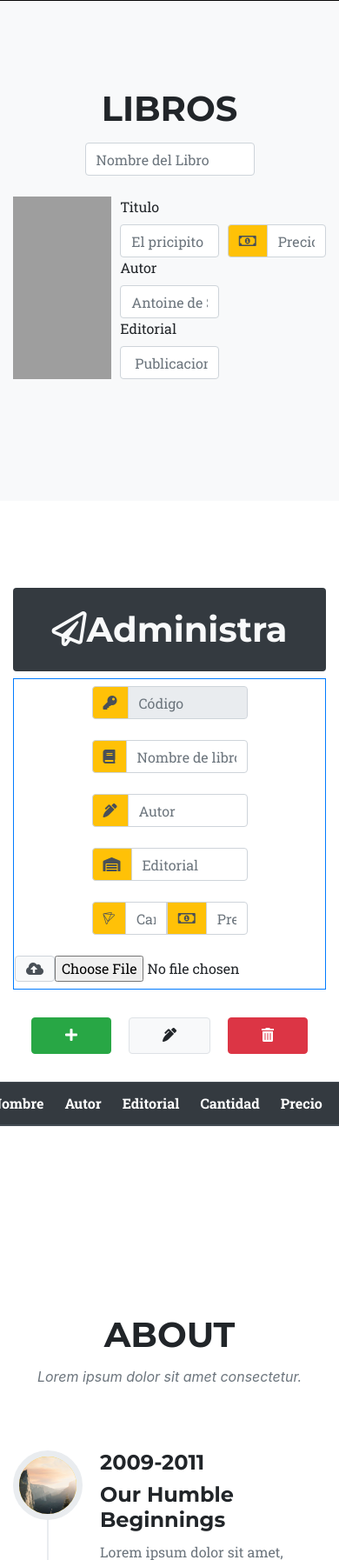
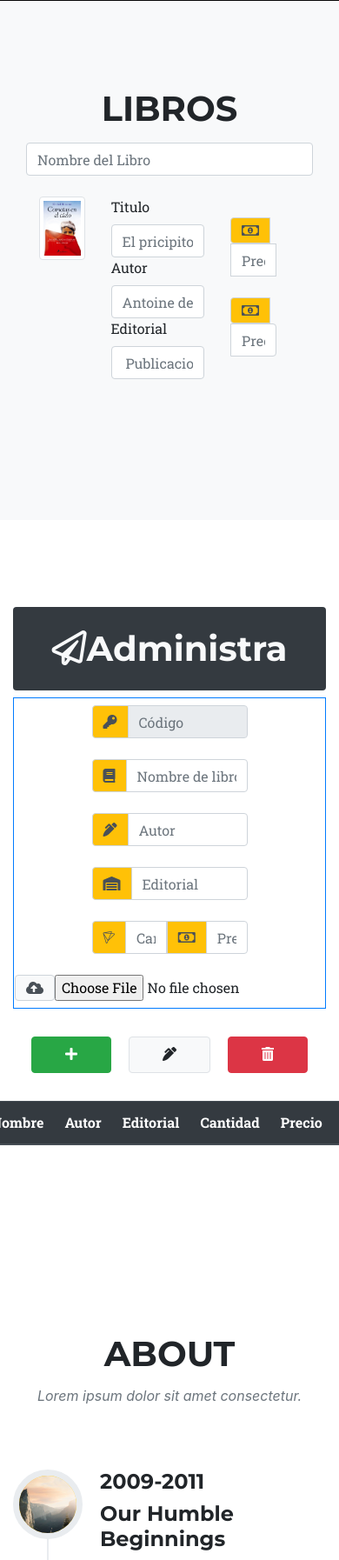
Before and after one commit to ErickFG11/Biblioteca, a PHP site: page / in a window 390 px wide; the page is wider, and only the part inside the window is pictured. Shown: the part 421-2215 px from the top of that part at 87% size. Run offline with PHP 8.4, Linux system fonts and the light colour scheme; lists and menus that the app fills with data are empty; some web fonts are replaced; grey boxes are pictures that could not be loaded.

Commit message:
Cliente mejorado
Esta versión del cliente ya cuenta con un login desplegable y se mejora el código para ser más flexible y responsive

```diff
--- a/css/style.css
+++ b/css/style.css
@@ -2,3 +2,13 @@
     margin: 1.5em 0.6em;
     padding: 0.5em 2.4em;
 }
+
+.dropdown-menu {
+    width: 200px !important;
+    padding: 15px;
+    padding-bottom: 10px;
+}
+
+.btn-primary{
+    margin: 5px 0px 0px 0px;
+}
--- a/index.html
+++ b/index.html
@@ -8,7 +8,7 @@
   <meta name="description" content="">
   <meta name="author" content="">
 
-  <title>Agency - Start Bootstrap Theme</title>
+  <title>Librerias El Jodido</title>
 
   <!-- Bootstrap core CSS -->
   <link href="vendor/bootstrap/css/bootstrap.min.css" rel="stylesheet">
@@ -51,10 +51,17 @@
           <li class="nav-item">
             <a class="nav-link js-scroll-trigger" href="#team">Team</a>
           </li>
-          <li class="nav-item">
-
-            <a class="nav-link js-scroll-trigger" href="#contact">
+          <li class="nav-item dropdown">
+            <a class="nav-link js-scroll-trigger dropdown-toggle" href="#" data-toggle="dropdown">
             <i class='fas fa-user'></i>Login</a>
+            <div class="dropdown-menu">
+              <form class="form-horizontal"  method="post" accept-charset="UTF-8">
+                <input id="sp_uname" class="form-control login" type="text" name="sp_uname" placeholder="Username" />
+                <input id="sp_pass" class="form-control login" type="password" name="sp_pass" placeholder="Password"/>
+                <input id="btn_login" class="btn btn-primary" type="submit" name="submit" value="login" />
+                <input id="btn_registro" class="btn btn-primary" type="submit" name="submit" value="Sign up" />
+              </form>
+            </div>
           </li>
         </ul>
       </div>
@@ -73,19 +80,20 @@
 
   <!-- Libros -->
   <section class="page-section bg-light page-section" id="libros">
-      <div class="container">
-          <div class="row d-flex justify-content-center">
-              <div class="col-lg-12 text-center ">
+      <div class="container col-12">
+          <div class="d-flex flex-column justify-content-center">
+
+            <div class="col-12 text-center d-flex flex-column">
                 <h2 class="section-heading text-uppercase">Libros</h2>
+                <input type="text" autocomplete="off" class="form-control" id="NameBook" placeholder="Nombre del Libro">
               </div>
-              <input style="width: 50%" type="text" autocomplete="off" class="form-control" id="NameBook" placeholder="Nombre del Libro">
 
-              <div id="form" class="row py-4 col-lg-12 d-flex justify-content-center">
-                <div class="form-row">
-                  <div class="form-group col-4">
-                     <img class="view overlay z-depth-1-half " id="imglibro"  src="img/principito.jpg" height="100%" width="100%">
+              <div id="form" class="py-4 col-12 d-flex">
+                <div class="d-flex flex-row">
+                  <div class="col-3">
+                     <img class="img-thumbnail" id="imglibro" src="img/portada.jpg" >
                   </div>
-                    <div class="form-group col-4">
+                    <div class="form-group d-flex flex-column col-5">
                       <label for="inputAddress">Titulo</label>
                       <input type="text" autocomplete="off" class="form-control" id="titulo" placeholder="El pricipito">
                       <label for="inputAddress">Autor</label>
@@ -93,9 +101,14 @@
                       <label for="inputAddress">Editorial</label>
                       <input type="text" autocomplete="off" class="form-control" id="editorial" placeholder=" Publicaciones y Ediciones Salamandra, S.A.">
                     </div>
-         <!--iNPUT cantidad y precio-->
-         <div class="py-2 d-flex justify-content-center form-group col-4">
-          <div>
+
+                    <div class="form-group d-flex flex-column col-3">
+                      <div class="input-group py-4">
+                        <div class="input-group-prepend">
+                          <div class="input-group-text bg-warning"><i class='far fa-money-bill-alt'></i></div>
+                        </div>
+                      <input type="text" autocomplete="off" class="form-control " id="price" placeholder="Precio">
+
                       <div class="input-group py-4">
                         <div class="input-group-prepend">
                           <div class="input-group-text bg-warning"><i class='far fa-money-bill-alt'></i></div>
@@ -103,8 +116,6 @@
                       <input type="text" autocomplete="off" class="form-control " id="price" placeholder="Precio">
                       </div>
                     </div>
-          </div>
-
             </div>
       </div>
 
```
Also changed, not shown: img/portada.jpg (added), img/research_books_22128.png (deleted). Lines whose indentation alone changed are shown as unchanged.
